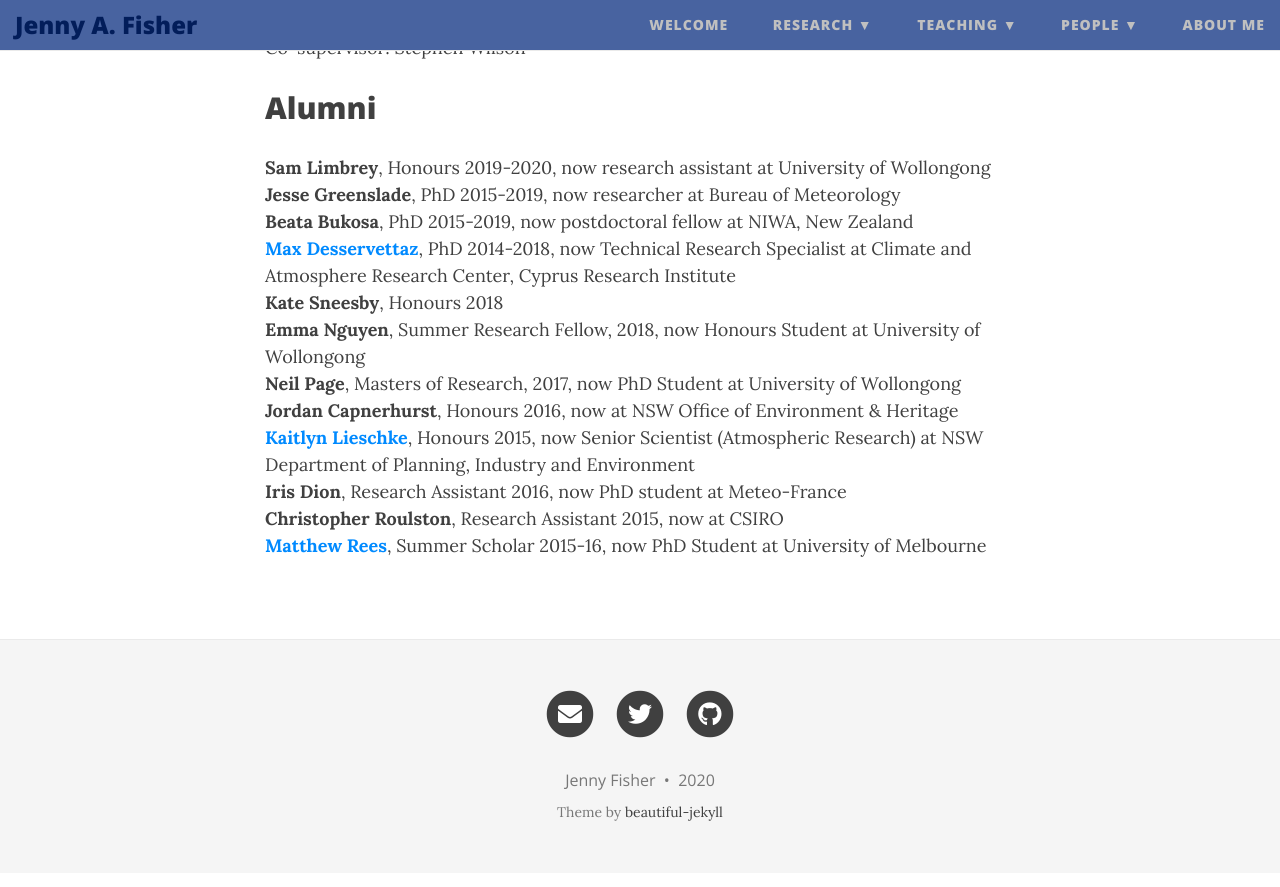
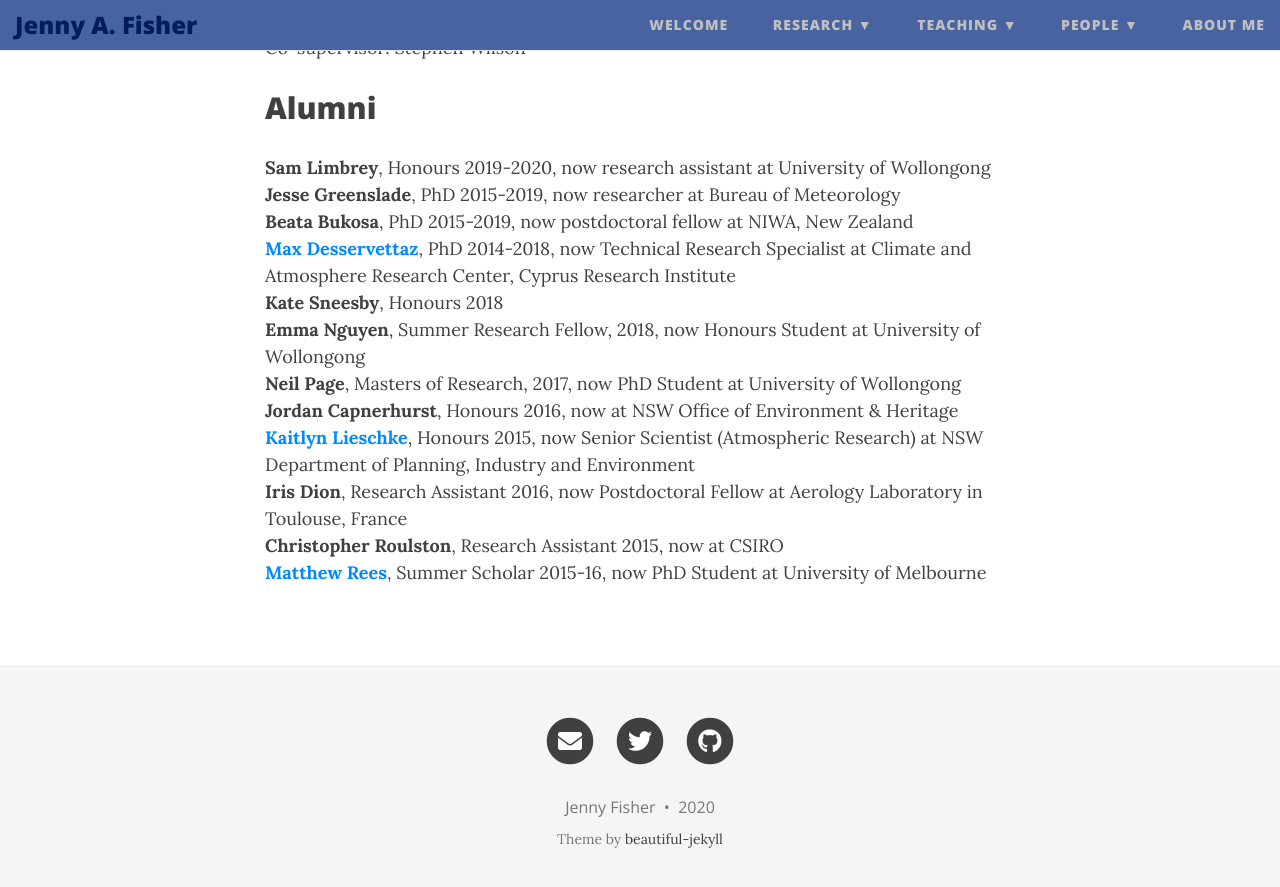
Before and after one commit to jennyfisher/jennyfisher.github.io, a Jekyll site: the page built from people.md, in a window 1280 px wide and 900 px high, scrolled down 660 px. Shown: the top 887 px of the window. Built offline with Jekyll 4.4.1, drawn with Linux system fonts in a browser that asks for light colours; nearby versions of some CDN libraries.

Commit message:
Update people.md

```diff
--- a/people.md
+++ b/people.md
@@ -31,6 +31,6 @@ title: People
 **Neil Page**, Masters of Research, 2017, now PhD Student at University of Wollongong<br/>
 **Jordan Capnerhurst**, Honours 2016, now at NSW Office of Environment & Heritage<br/>
 **[Kaitlyn Lieschke](https://www.linkedin.com/in/kaitlyn-lieschke/)**, Honours 2015, now Senior Scientist (Atmospheric Research) at NSW Department of Planning, Industry and Environment  <br/>
-**Iris Dion**, Research Assistant 2016, now PhD student at Meteo-France<br/>
+**Iris Dion**, Research Assistant 2016, now Postdoctoral Fellow at Aerology Laboratory in Toulouse, France<br/>
 **Christopher Roulston**, Research Assistant 2015, now at CSIRO<br/>
 **[Matthew Rees](matthewreesearch.com)**, Summer Scholar 2015-16, now PhD Student at University of Melbourne
```
